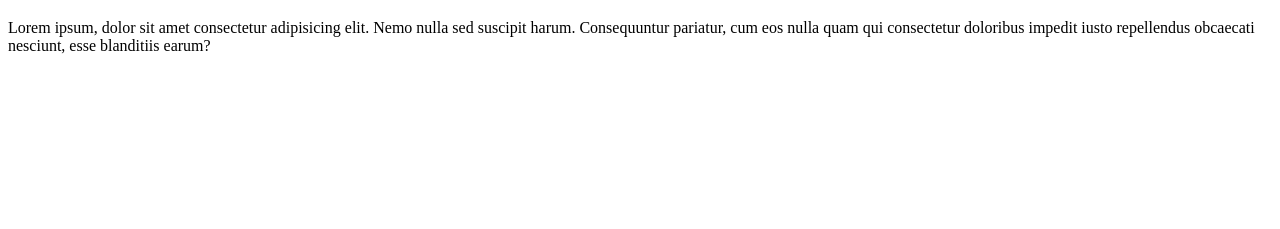
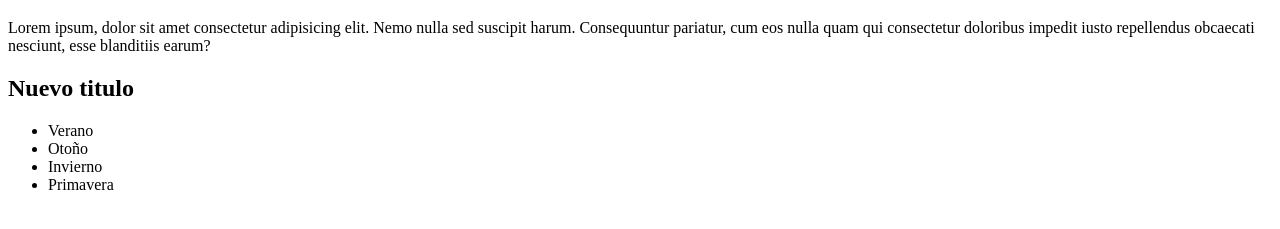
Before and after one commit to jglg2205/estudio, a plain HTML site: page index.html in a window 1280 px wide. Shown: the part 61-290 px from the top of the page. Drawn offline with Linux system fonts and the light colour scheme.

Commit message:
agregando h2 y ul al archivo html

```diff
--- a/index.html
+++ b/index.html
@@ -8,5 +8,12 @@
 <body>
     <h1>Documento HTML</h1>
     <p>Lorem ipsum, dolor sit amet consectetur adipisicing elit. Nemo nulla sed suscipit harum. Consequuntur pariatur, cum eos nulla quam qui consectetur doloribus impedit iusto repellendus obcaecati nesciunt, esse blanditiis earum?</p>
+    <h2>Nuevo titulo</h2>
+    <ul>
+        <li>Verano</li>
+        <li>Otoño</li>
+        <li>Invierno</li>
+        <li>Primavera</li>
+    </ul>
 </body>
 </html>
```
